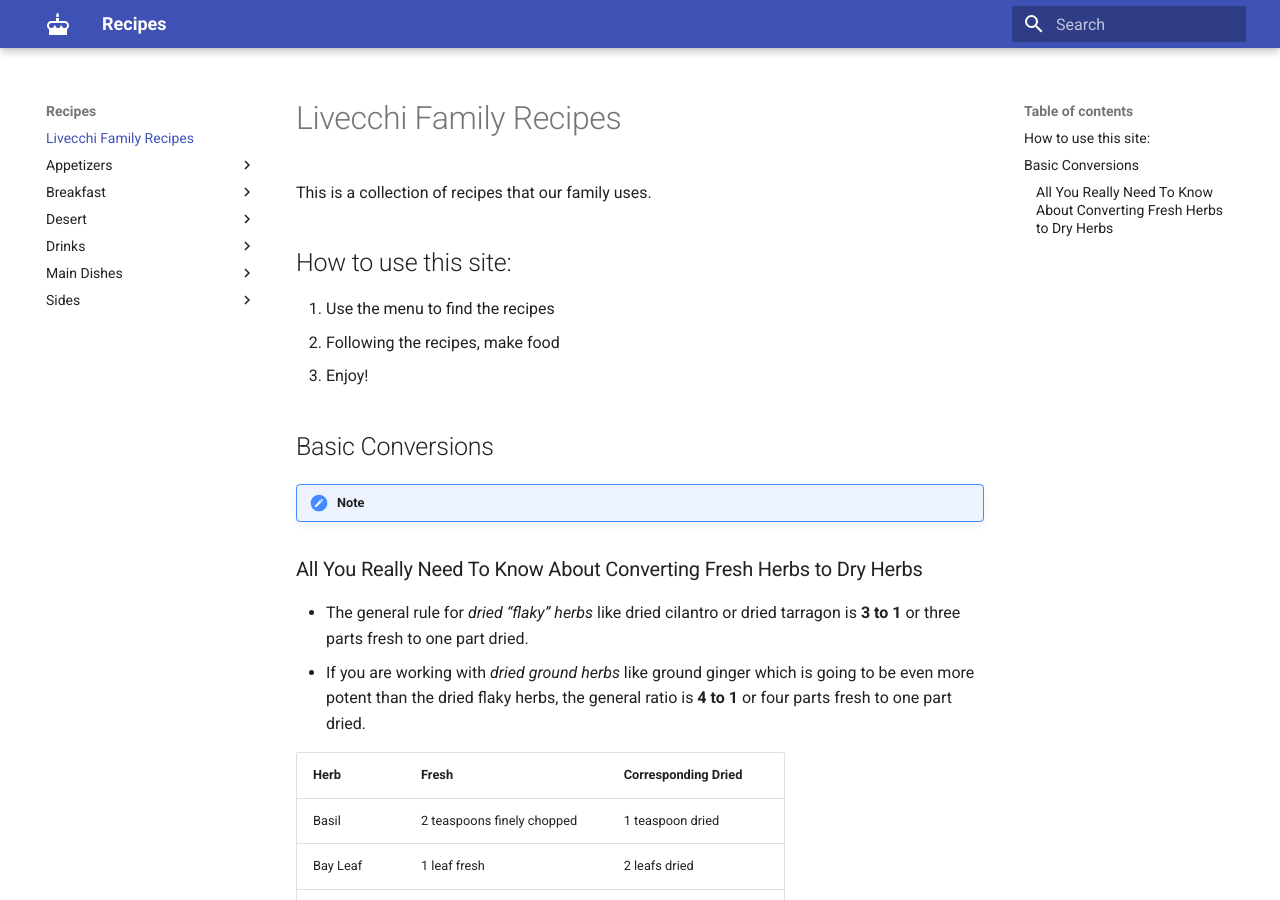
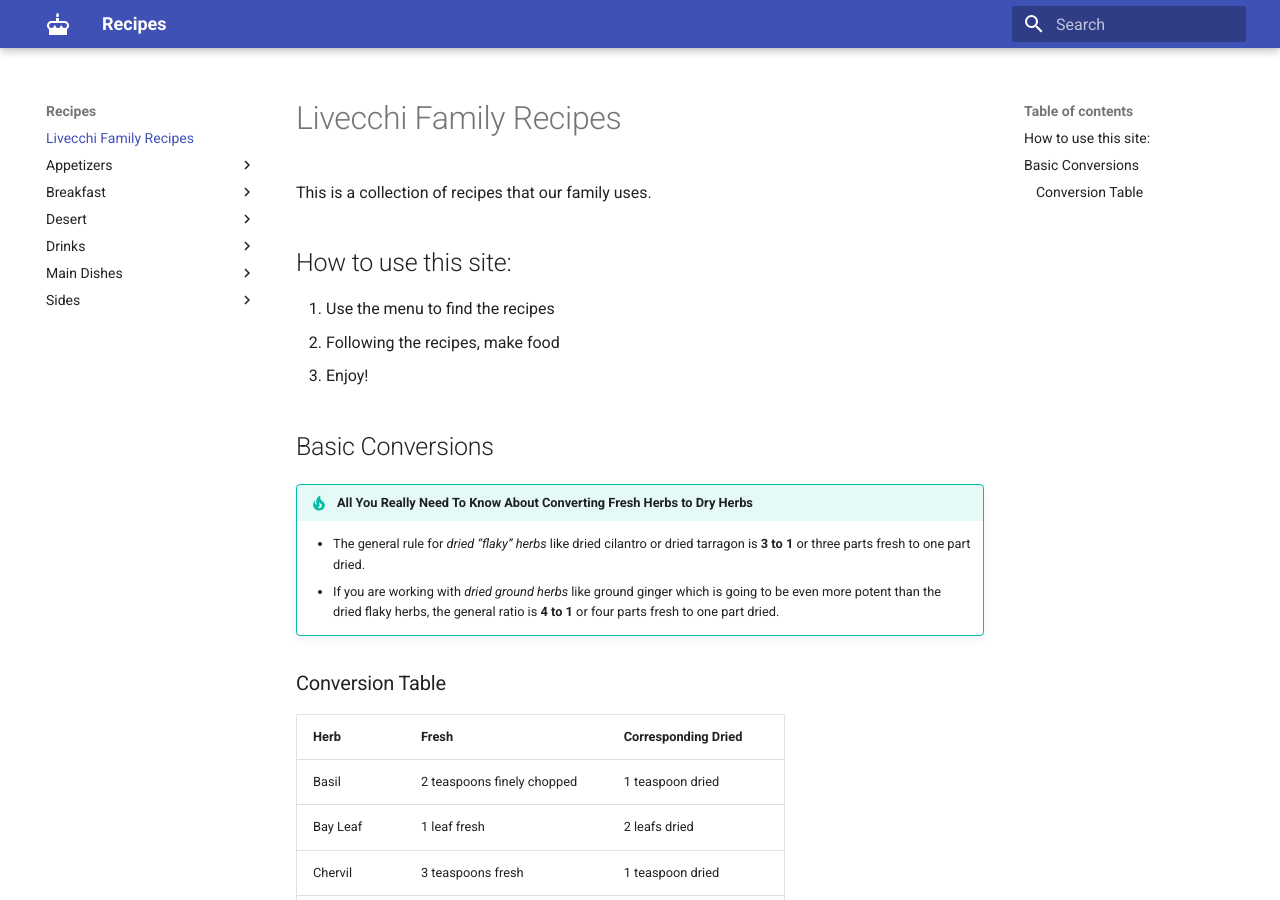
Before and after one commit to joewashear007/recipes, an MkDocs documentation site: the page built from recipes/index.md, in a window 1280 px wide and 900 px high. Built offline with MkDocs 1.6.1 and Material for MkDocs 9.7.7, drawn with Linux system fonts in a browser that asks for light colours.

Commit message:
Fixed the tip box on main page

```diff
--- a/recipes/index.md
+++ b/recipes/index.md
@@ -13,10 +13,12 @@ How to use this site:
 Basic Conversions
 -----------------------------------------------------
 
-!!! note
-### All You Really Need To Know About Converting Fresh Herbs to Dry Herbs
-* The general rule for *dried “flaky” herbs* like dried cilantro or dried tarragon is **3 to 1** or three parts fresh to one part dried.
-* If you are working with *dried ground herbs* like ground ginger which is going to be even more potent than the dried flaky herbs, the general ratio is **4 to 1** or four parts fresh to one part dried.
+!!! tip "All You Really Need To Know About Converting Fresh Herbs to Dry Herbs"
+    * The general rule for *dried “flaky” herbs* like dried cilantro or dried tarragon is **3 to 1** or three parts fresh to one part dried.
+    * If you are working with *dried ground herbs* like ground ginger which is going to be even more potent than the dried flaky herbs, the general ratio is **4 to 1** or four parts fresh to one part dried.
+
+
+### Conversion Table
 
 
 | Herb           | Fresh                          | Corresponding Dried     |
```
